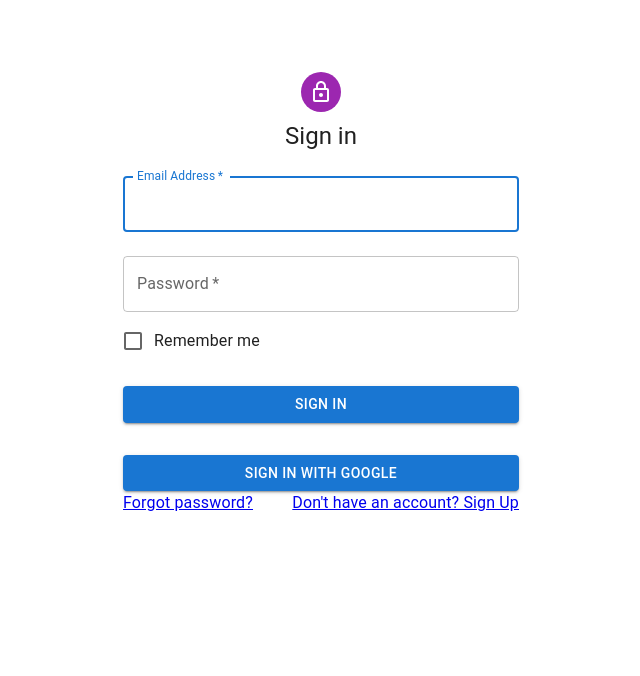
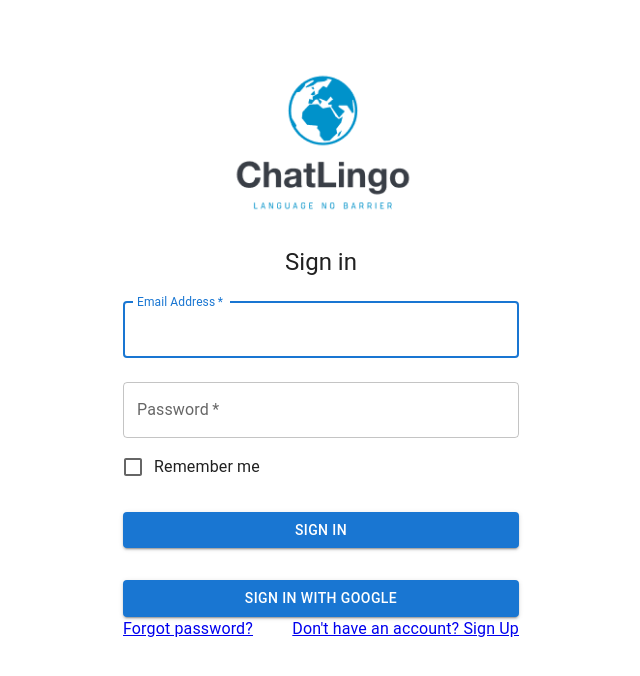
Before and after one commit to SomthingInteresting/ChatLingo, a React (Create React App) app in the folder frontend/: page / in a window 1280 px wide. Shown: the top 676 px of the page, without its empty margins (319-959 px from the left). Built offline with nearby package versions, Linux system fonts and the light colour scheme; no server answers.

Commit message:
added logo to login

```diff
--- a/frontend/src/components/LoginComponent.js
+++ b/frontend/src/components/LoginComponent.js
@@ -48,10 +48,8 @@ const LoginComponent = () => {
       <Container component="main" maxWidth="xs">
         <CssBaseline />
         <Box sx={{ marginTop: 8, display: 'flex', flexDirection: 'column', alignItems: 'center' }}>
+          <img src="ChatLingoLogo.png" alt="Your Logo" style={{ width: '200px', marginBottom: '0px' }} />
           {error && <p style={{ color: 'red' }}>{error}</p>}
-          <Avatar sx={{ m: 1, bgcolor: 'secondary.main' }}>
-            <LockOutlinedIcon />
-          </Avatar>
           <Typography component="h1" variant="h5">
             Sign in
           </Typography>
```
Also changed, not shown: frontend/public/ChatLingoLogo.png (added).
